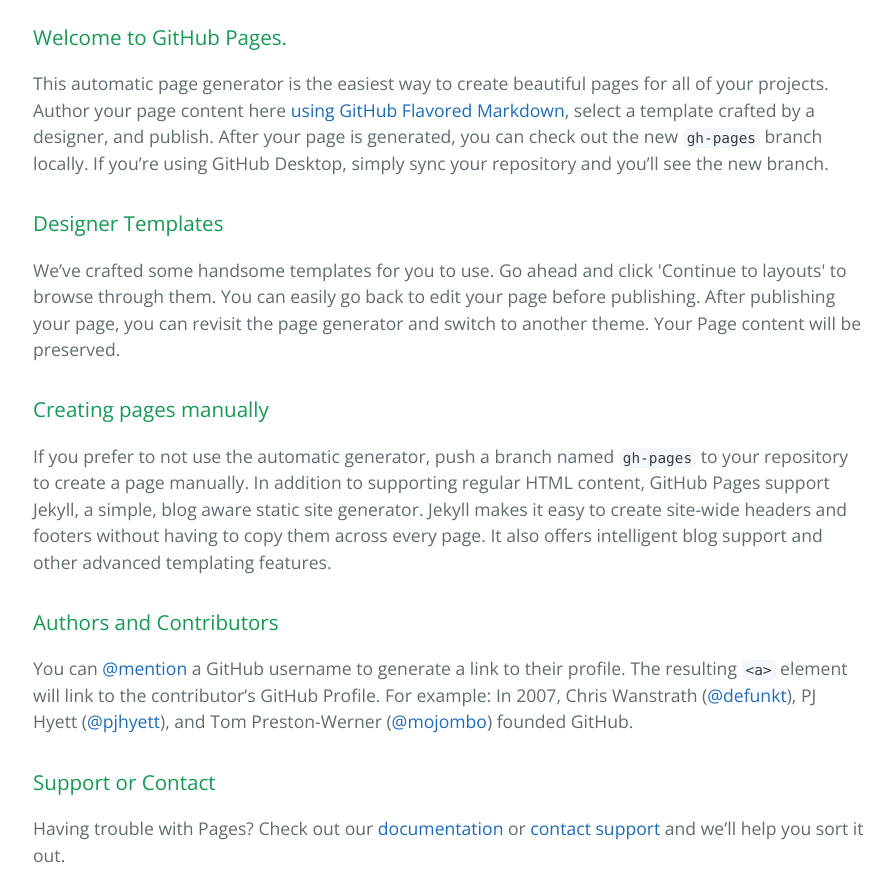
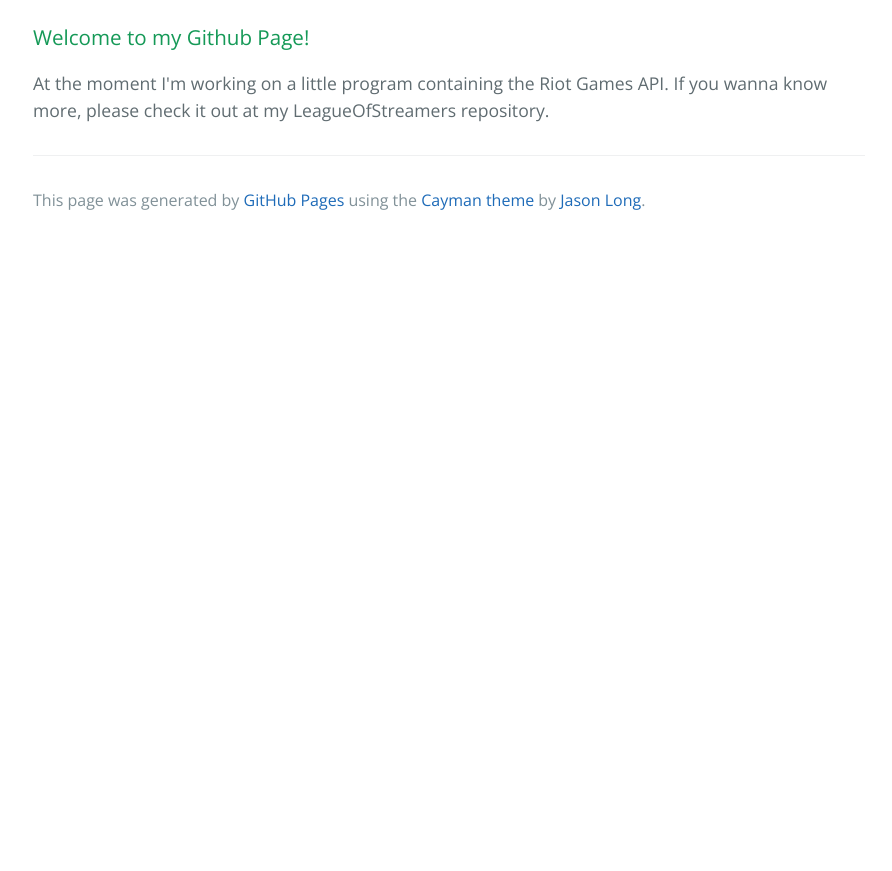
Before and after one commit to Nexxurs/nexxurs.github.io, a plain HTML site: page index.html in a window 1280 px wide. Shown: the part 280-1151 px from the top of the page, without its empty margins (191-1083 px from the left). After the commit the page ends 800 px from the top, so only its background shows below. Drawn offline with nearby package versions, Linux system fonts and the light colour scheme.

Commit message:
Replace master branch with page content via GitHub

```diff
--- a/index.html
+++ b/index.html
@@ -17,29 +17,9 @@
 
     <section class="main-content">
       <h3>
-<a id="welcome-to-github-pages" class="anchor" href="#welcome-to-github-pages" aria-hidden="true"><span class="octicon octicon-link"></span></a>Welcome to GitHub Pages.</h3>
+<a id="welcome-to-my-github-page" class="anchor" href="#welcome-to-my-github-page" aria-hidden="true"><span class="octicon octicon-link"></span></a>Welcome to my Github Page!</h3>
 
-<p>This automatic page generator is the easiest way to create beautiful pages for all of your projects. Author your page content here <a href="https://guides.github.com/features/mastering-markdown/">using GitHub Flavored Markdown</a>, select a template crafted by a designer, and publish. After your page is generated, you can check out the new <code>gh-pages</code> branch locally. If you’re using GitHub Desktop, simply sync your repository and you’ll see the new branch.</p>
-
-<h3>
-<a id="designer-templates" class="anchor" href="#designer-templates" aria-hidden="true"><span class="octicon octicon-link"></span></a>Designer Templates</h3>
-
-<p>We’ve crafted some handsome templates for you to use. Go ahead and click 'Continue to layouts' to browse through them. You can easily go back to edit your page before publishing. After publishing your page, you can revisit the page generator and switch to another theme. Your Page content will be preserved.</p>
-
-<h3>
-<a id="creating-pages-manually" class="anchor" href="#creating-pages-manually" aria-hidden="true"><span class="octicon octicon-link"></span></a>Creating pages manually</h3>
-
-<p>If you prefer to not use the automatic generator, push a branch named <code>gh-pages</code> to your repository to create a page manually. In addition to supporting regular HTML content, GitHub Pages support Jekyll, a simple, blog aware static site generator. Jekyll makes it easy to create site-wide headers and footers without having to copy them across every page. It also offers intelligent blog support and other advanced templating features.</p>
-
-<h3>
-<a id="authors-and-contributors" class="anchor" href="#authors-and-contributors" aria-hidden="true"><span class="octicon octicon-link"></span></a>Authors and Contributors</h3>
-
-<p>You can <a href="https://github.com/blog/821" class="user-mention">@mention</a> a GitHub username to generate a link to their profile. The resulting <code>&lt;a&gt;</code> element will link to the contributor’s GitHub Profile. For example: In 2007, Chris Wanstrath (<a href="https://github.com/defunkt" class="user-mention">@defunkt</a>), PJ Hyett (<a href="https://github.com/pjhyett" class="user-mention">@pjhyett</a>), and Tom Preston-Werner (<a href="https://github.com/mojombo" class="user-mention">@mojombo</a>) founded GitHub.</p>
-
-<h3>
-<a id="support-or-contact" class="anchor" href="#support-or-contact" aria-hidden="true"><span class="octicon octicon-link"></span></a>Support or Contact</h3>
-
-<p>Having trouble with Pages? Check out our <a href="https://help.github.com/pages">documentation</a> or <a href="https://github.com/contact">contact support</a> and we’ll help you sort it out.</p>
+<p>At the moment I'm working on a little program containing the Riot Games API. If you wanna know more, please check it out at my LeagueOfStreamers repository. </p>
 
       <footer class="site-footer">
 
```
Also changed, not shown: params.json (+1 -1 lines).
